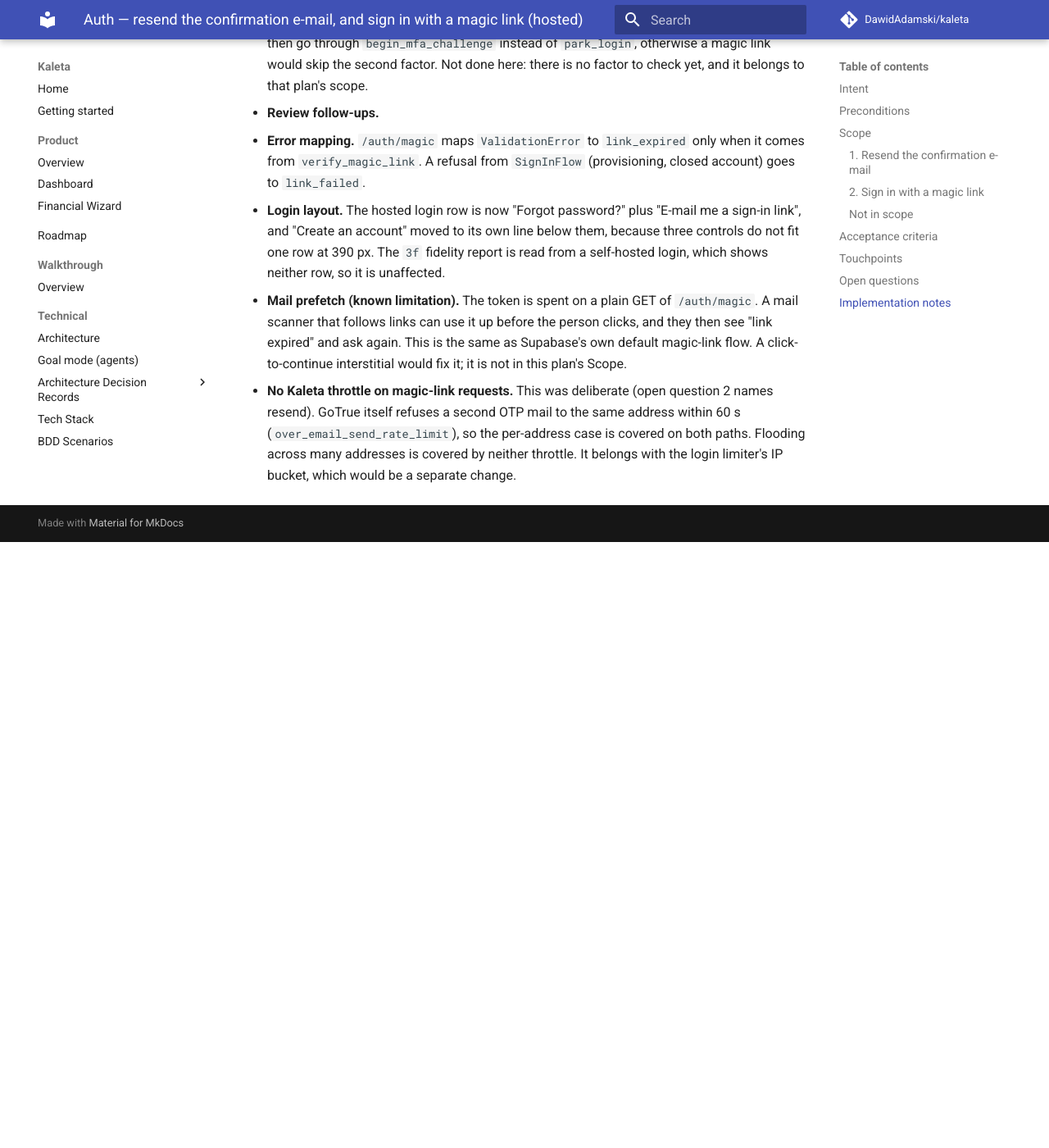
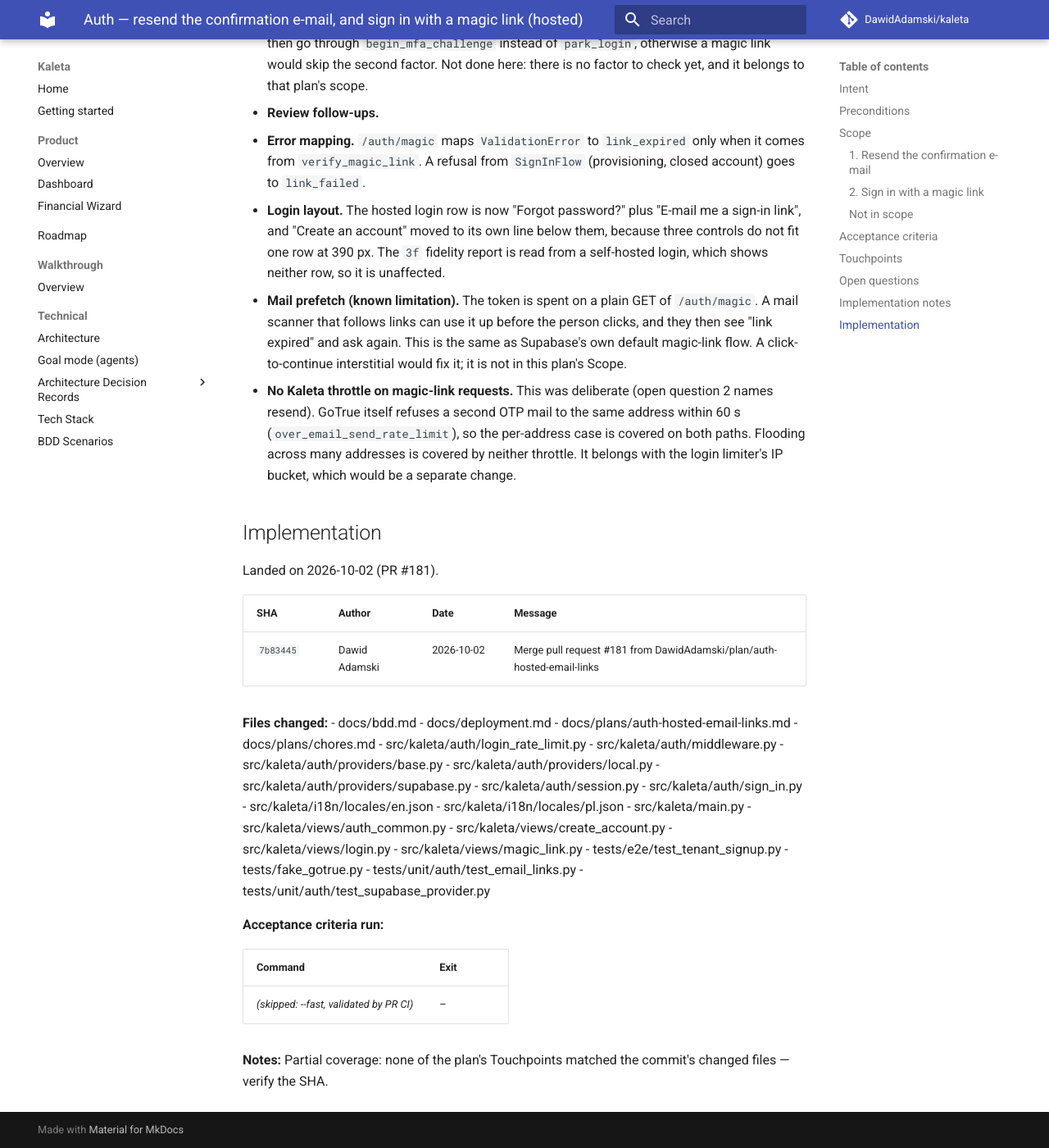
Before and after one commit to DawidAdamski/kaleta, an MkDocs documentation site: the page built from docs/plans/archive/auth-hosted-email-links.md, in a window 1280 px wide and 1400 px high, scrolled down 4187 px. Shown: the whole window at 82% size. Built offline with MkDocs 1.6.1 and Material for MkDocs 9.7.7, drawn with Linux system fonts in a browser that asks for light colours; comment, search, counter and statistics services are not loaded; before the commit the page ends 4848 px from its top, so only the background shows below that.

Commit message:
docs(plans): archive auth-hosted-email-links (#181)

```diff
--- a/docs/plans/auth-hosted-email-links.md
+++ b/docs/plans/archive/auth-hosted-email-links.md
@@ -3,8 +3,9 @@ plan_id: auth-hosted-email-links
 title: Auth — resend the confirmation e-mail, and sign in with a magic link (hosted)
 area: auth
 effort: medium
-status: in-progress
-roadmap_ref: ../roadmap.md#2027-directions
+status: archived
+archived_at: 2026-10-02
+roadmap_ref: ../../roadmap.md#2027-directions
 ---
 
 # Auth — resend the confirmation e-mail, and sign in with a magic link (hosted)
@@ -12,7 +13,7 @@ roadmap_ref: ../roadmap.md#2027-directions
 ## Intent
 
 Found in the manual run of
-[`hosted-tenancy-foundation`](archive/hosted-tenancy-foundation.md) against a real
+[`hosted-tenancy-foundation`](hosted-tenancy-foundation.md) against a real
 Supabase project: a person whose confirmation e-mail never arrived, or
 expired, is told "Confirm your e-mail address first" and has no way to get a
 new link — the only way out was confirming the user by hand in the Supabase
@@ -79,7 +80,7 @@ installs (`KALETA_AUTH_BACKEND=local`) have no mail and get neither.
   e-mail + password, so the data-passphrase plan (`hosted-field-encryption`)
   has one entry point to hook.
 - Magic links or e-mail codes as a *second* factor — MFA is
-  [`auth-two-factor-hosted`](auth-two-factor-hosted.md). A magic-link
+  [`auth-two-factor-hosted`](../auth-two-factor-hosted.md). A magic-link
   session is `aal1` exactly like a password one; when that plan lands, it
   asks for the code after either.
 - One-time e-mail *codes* (6-digit OTP typed into the page) instead of links.
@@ -202,3 +203,43 @@ installs (`KALETA_AUTH_BACKEND=local`) have no mail and get neither.
     per-address case is covered on both paths. Flooding across many
     addresses is covered by neither throttle. It belongs with the login
     limiter's IP bucket, which would be a separate change.
+
+## Implementation
+
+Landed on 2026-10-02 (PR #181).
+
+| SHA | Author | Date | Message |
+|---|---|---|---|
+| `7b83445` | Dawid Adamski | 2026-10-02 | Merge pull request #181 from DawidAdamski/plan/auth-hosted-email-links |
+
+**Files changed:**
+- docs/bdd.md
+- docs/deployment.md
+- docs/plans/auth-hosted-email-links.md
+- docs/plans/chores.md
+- src/kaleta/auth/login_rate_limit.py
+- src/kaleta/auth/middleware.py
+- src/kaleta/auth/providers/base.py
+- src/kaleta/auth/providers/local.py
+- src/kaleta/auth/providers/supabase.py
+- src/kaleta/auth/session.py
+- src/kaleta/auth/sign_in.py
+- src/kaleta/i18n/locales/en.json
+- src/kaleta/i18n/locales/pl.json
+- src/kaleta/main.py
+- src/kaleta/views/auth_common.py
+- src/kaleta/views/create_account.py
+- src/kaleta/views/login.py
+- src/kaleta/views/magic_link.py
+- tests/e2e/test_tenant_signup.py
+- tests/fake_gotrue.py
+- tests/unit/auth/test_email_links.py
+- tests/unit/auth/test_supabase_provider.py
+
+**Acceptance criteria run:**
+
+| Command | Exit |
+|---|---|
+| _(skipped: --fast, validated by PR CI)_ | – |
+
+**Notes:** Partial coverage: none of the plan's Touchpoints matched the commit's changed files — verify the SHA.
```
Also changed, not shown: docs/plans/README.md (+2 -2 lines).
